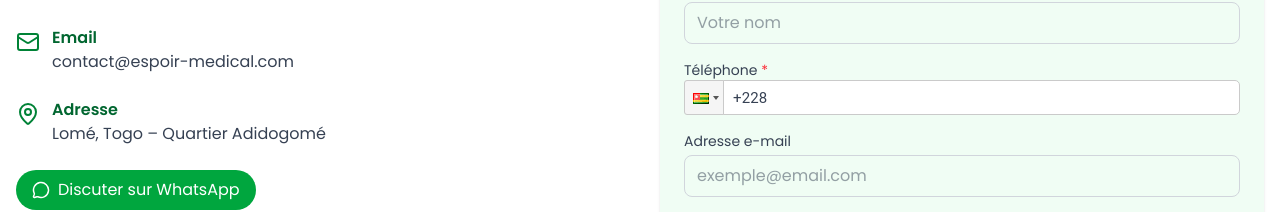
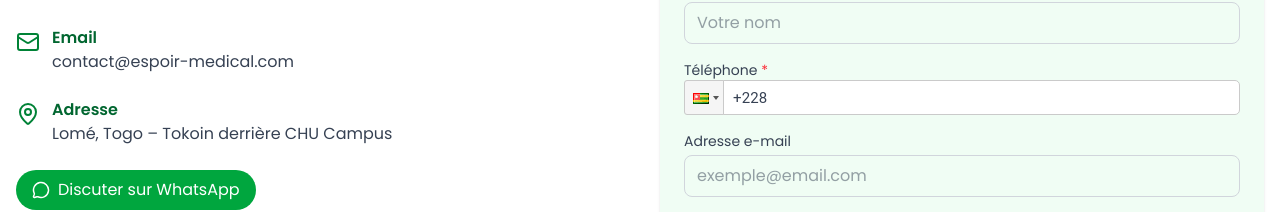
Before and after one commit to deogratias228/espoir-medical-ecommerce, a Next.js app: page /contact in a window 1280 px wide. Shown: the part 327-539 px from the top of the page. Built offline with nearby package versions, Linux system fonts and the light colour scheme; no server answers.

Commit message:
Modification de l'adresse sur la page contact

```diff
--- a/app/contact/page.tsx
+++ b/app/contact/page.tsx
@@ -94,7 +94,7 @@ export default function ContactPage() {
             <MapPin className="text-green-700 mt-1" />
             <div>
               <h3 className="font-semibold text-green-800">Adresse</h3>
-              <p>Lomé, Togo – Quartier Adidogomé</p>
+              <p>Lomé, Togo – Tokoin derrière CHU Campus</p>
             </div>
           </div>
 
```
